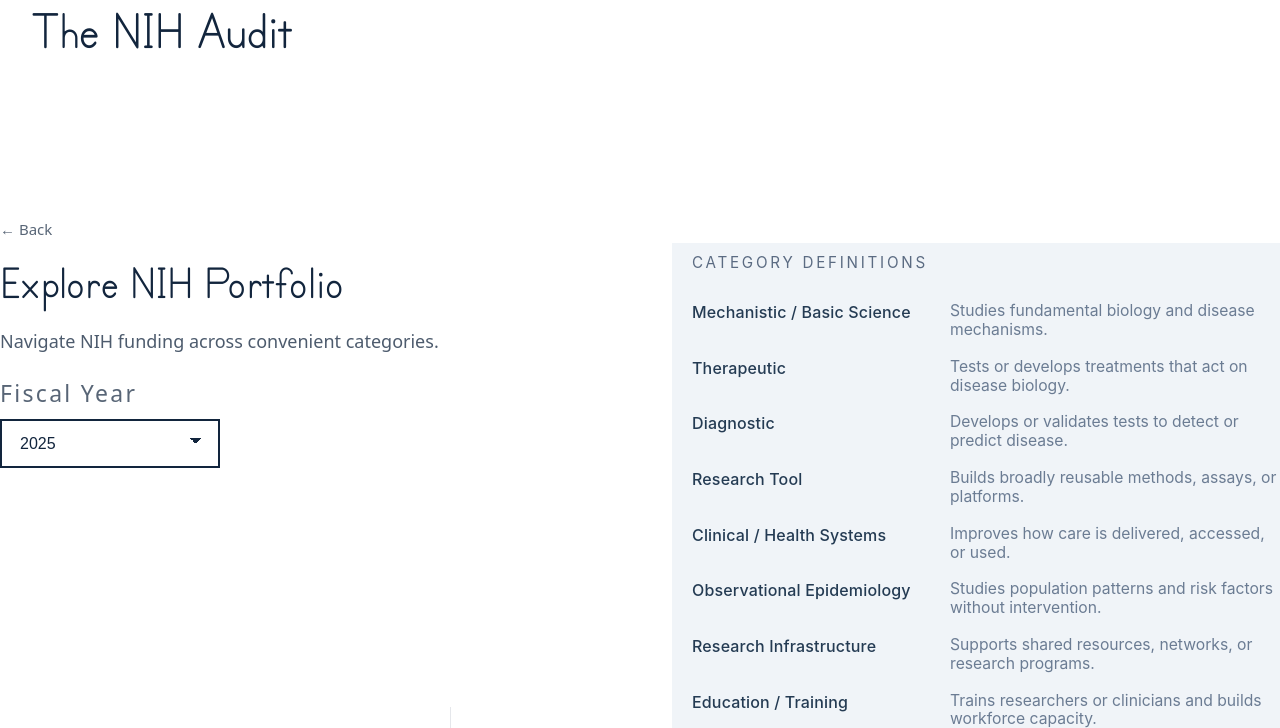
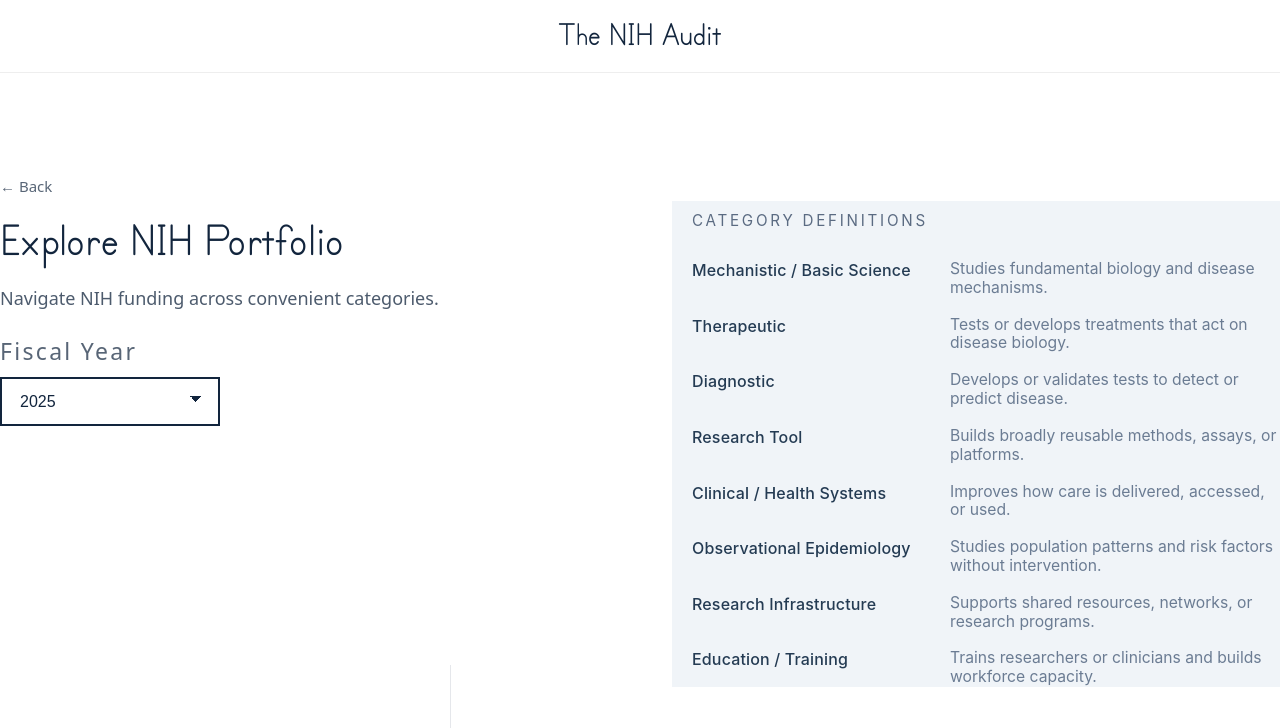
Before and after one commit to pradeepbugga/NIH_Portfolio_Analytics, a FastAPI app: page /portfolio in a window 1280 px wide. Shown: the top 728 px of the page. Run offline with FastAPI, Linux system fonts and the light colour scheme; data that the repository does not hold is empty; parts of the project's set-up code (start-up, migrations or seed data) failed here and were passed over; some libraries are stand-ins or nearby versions.

Commit message:
fixed top header of portfolio page

```diff
--- a/app/static/css/styles_v12.css
+++ b/app/static/css/styles_v12.css
@@ -298,8 +298,13 @@ body.landing {
 
 
 /* ---------------------- RESULTS PAGE STYLES ---------------------- */
+.results-header {
+    width: 100%;
+    border-bottom: 1px solid #eee;
+    padding: 15px 0;
+}
 
-.header-content {
+.results-header .header-content {
     display: flex;
     justify-content: space-between;
     align-items: center;
@@ -314,11 +319,6 @@ body.landing {
     /* Don't force it to grow; let it take only what it needs */
 }
 
-.results-header {
-    width: 100%;
-    border-bottom: 1px solid #eee;
-    padding: 15px 0;
-}
 
 .results-header .logo {
     font-size: 40px;
@@ -405,12 +405,45 @@ body.landing {
 
 
 /* Portfolio page styles */
+
+
+
+
 .portfolio-page {
     margin: 0;
     font-family: system-ui, sans-serif;
     background: white;
     color: #12253d;
 }
+
+.portfolio-top-header {
+    width: 100%;
+    border-bottom: 1px solid #eee;
+    padding: 15px 0;
+}
+
+.portfolio-top-header .header-content {
+    display: flex;
+    align-items: center;
+    justify-content: center;
+    width: 95%;
+    /* Use percentage to ensure it hits the edges */
+    max-width: 1400px;
+    margin: 0 auto;
+}
+
+
+
+.portfolio-top-header .logo {
+    font-size: 40px;
+    /* Much smaller than the 64px landing page version */
+    margin-bottom: 0;
+    /* Remove that 24px bottom margin from your landing style */
+    white-space: nowrap;
+    /* Keep it on one line */
+}
+
+
 
 .portfolio-container {
     max-width: 1200px;
```
